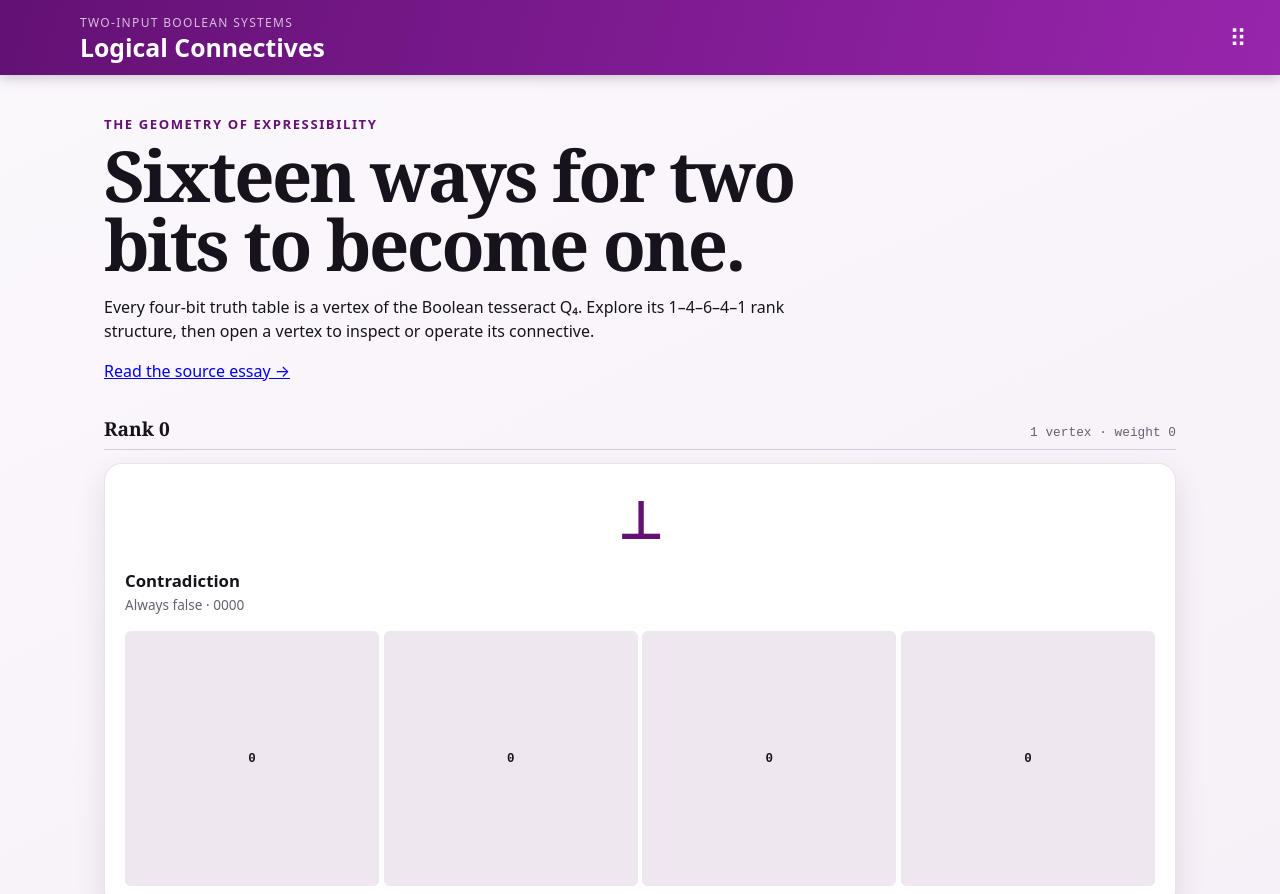
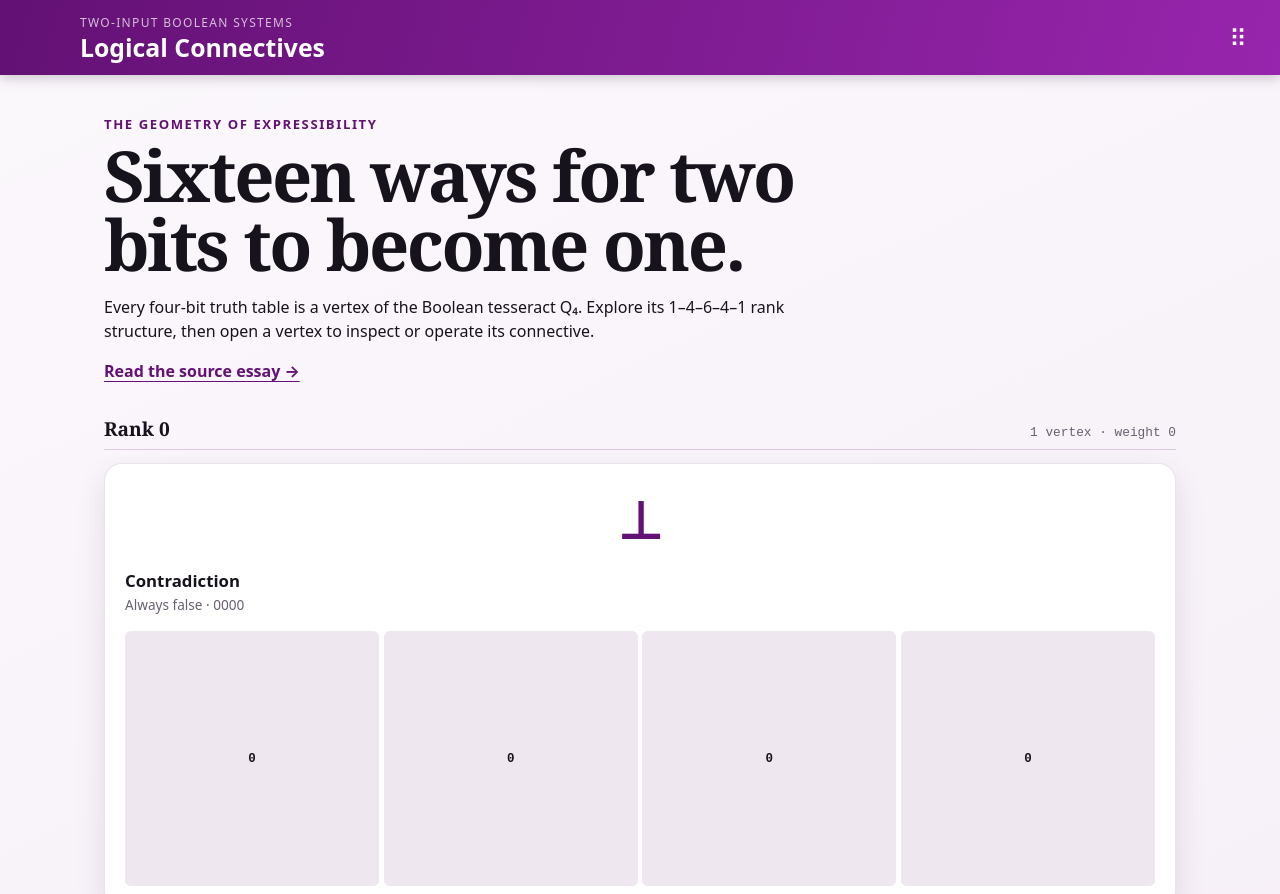
Before and after one commit to standardgalactic/logical-connectives, a plain HTML site: page docs/index.html in a window 1280 px wide. Shown: the top 894 px of the page. Drawn offline with Linux system fonts and the light colour scheme.

Commit message:
Style the essay link

```diff
--- a/docs/styles.css
+++ b/docs/styles.css
@@ -56,6 +56,7 @@ main { width: min(72rem, 100%); margin: 0 auto; padding: clamp(1.25rem, 4vw, 2.5
 .kicker { margin: 0 0 .35rem; color: var(--accent-dark); font-size: .82rem; font-weight: 800; letter-spacing: .12em; text-transform: uppercase; }
 .intro h2 { margin: 0; max-width: 18ch; font: 800 clamp(2rem, 7vw, 4.4rem)/.98 Georgia, serif; letter-spacing: -.035em; }
 .intro > p:last-child { max-width: 42rem; color: var(--muted); font-size: 1.05rem; }
+.essay-link { display: inline-block; color: var(--accent-dark); font-weight: 750; text-underline-offset: .22em; }
 .catalog { display: grid; gap: 2rem; }
 .rank-group { display: grid; gap: .85rem; }
 .rank-heading { display: flex; align-items: baseline; justify-content: space-between; gap: 1rem; padding-bottom: .45rem; border-bottom: 1px solid var(--line); }
```
